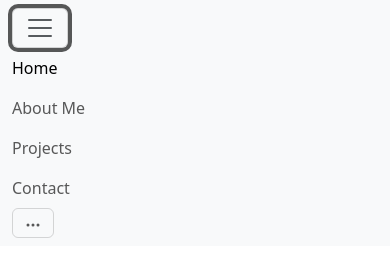
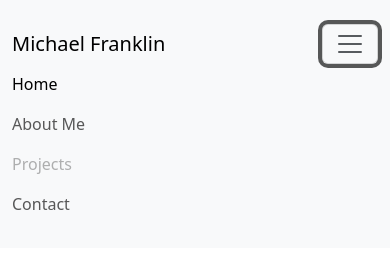
Before and after one commit to Sladgladmadlad3/Sladgladmadlad3.github.io, a plain HTML site: page index.html in a window 390 px wide. Both pictures are taken after a click on the button "Toggle navigation". Drawn offline with nearby package versions, Linux system fonts and the light colour scheme.

Commit message:
Navbar simplified, will add more later.

```diff
--- a/index.html
+++ b/index.html
@@ -12,14 +12,14 @@
 
     <body>
         <header>
-            <nav class="navbar navbar-expand-lg bg-light">
+            <nav class="navbar navbar-expand-lg bg-light py-4">
                 <div class="container-fluid">
-                  <!--<a class="navbar-brand" href="#">Michael Franklin</a>-->
+                  <a class="navbar-brand">Michael Franklin</a>
                   <button class="navbar-toggler" type="button" data-bs-toggle="collapse" data-bs-target="#navbarNav" aria-controls="navbarNav" aria-expanded="false" aria-label="Toggle navigation">
                     <span class="navbar-toggler-icon"></span>
                   </button>
                   <div class="collapse navbar-collapse" id="navbarNav">
-                    <ul class="navbar-nav">
+                    <ul class="navbar-nav ms-auto">
                       <li class="nav-item">
                         <a class="nav-link active" aria-current="page" href="#">Home</a>
                       </li>
@@ -27,24 +27,14 @@
                         <a class="nav-link" href="#">About Me</a>
                       </li>
                       <li class="nav-item">
-                        <a class="nav-link" href="#">Projects</a>
+                        <a class="nav-link disabled" href="#" aria-disabled="true">Projects</a>
                       </li>
                       <li class="nav-item">
                         <a class="nav-link">Contact</a>
                       </li>
                     </ul>
                   </div>
-
-                    <!-- Toggle button and Icons on the Right-->
-                     <div class="d-flex align-items-center">
-                      <button class="navbar-toggler" type="button" data-bs-toggle="collapse" data-bs-target="#navbarNav" aria-controls="navbarNav" aria-expanded="false" aria-label="Toggle navigation">
-                        <svg xmlns="http://www.w3.org/2000/svg" width="16" height="16" fill="currentColor" class="bi bi-three-dots" viewBox="0 0 16 16">
-                          <path d="M3 9.5a1.5 1.5 0 1 1 0-3 1.5 1.5 0 0 1 0 3m5 0a1.5 1.5 0 1 1 0-3 1.5 1.5 0 0 1 0 3m5 0a1.5 1.5 0 1 1 0-3 1.5 1.5 0 0 1 0 3"/>
-                        </svg>
-                      </button>
-
-                     </div>
-                  </div>
+                </div>
             </nav>
         </header>
         <!--Script for BootStrap v5.3 JS-->
```
